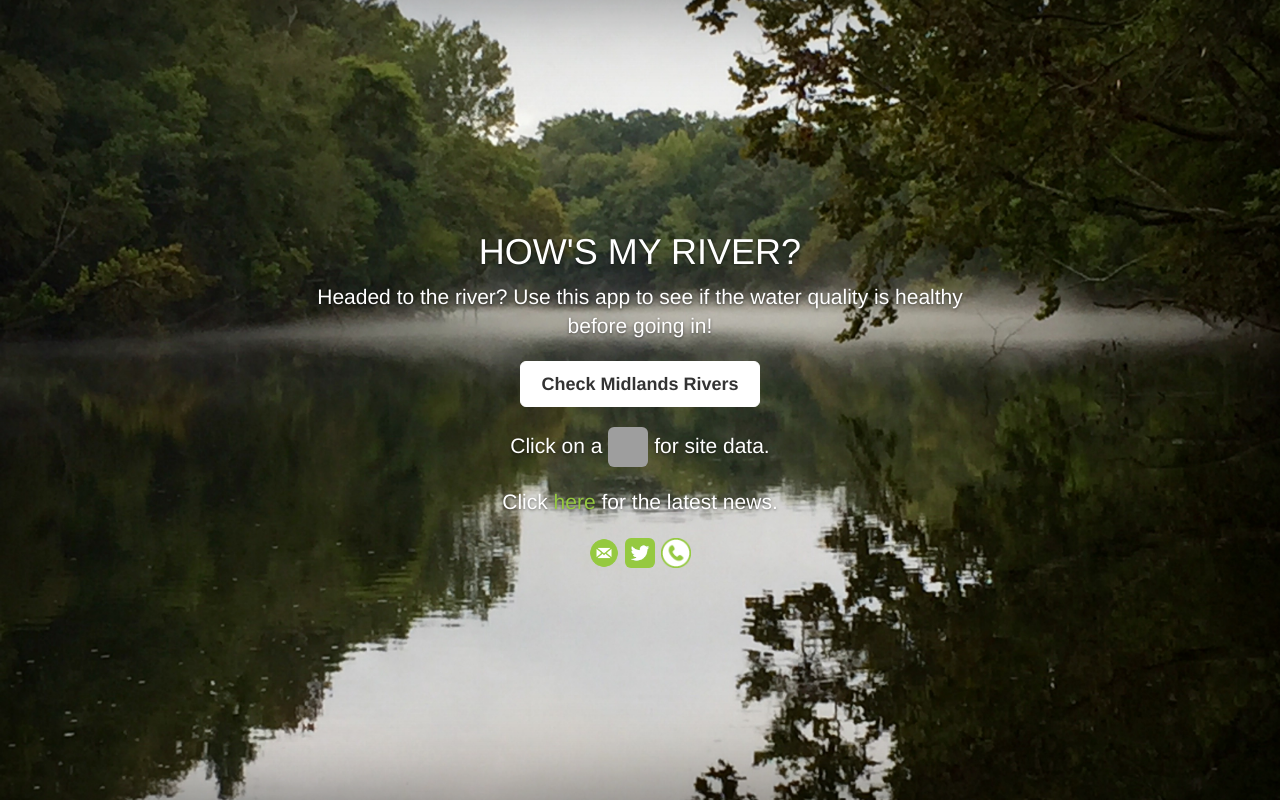
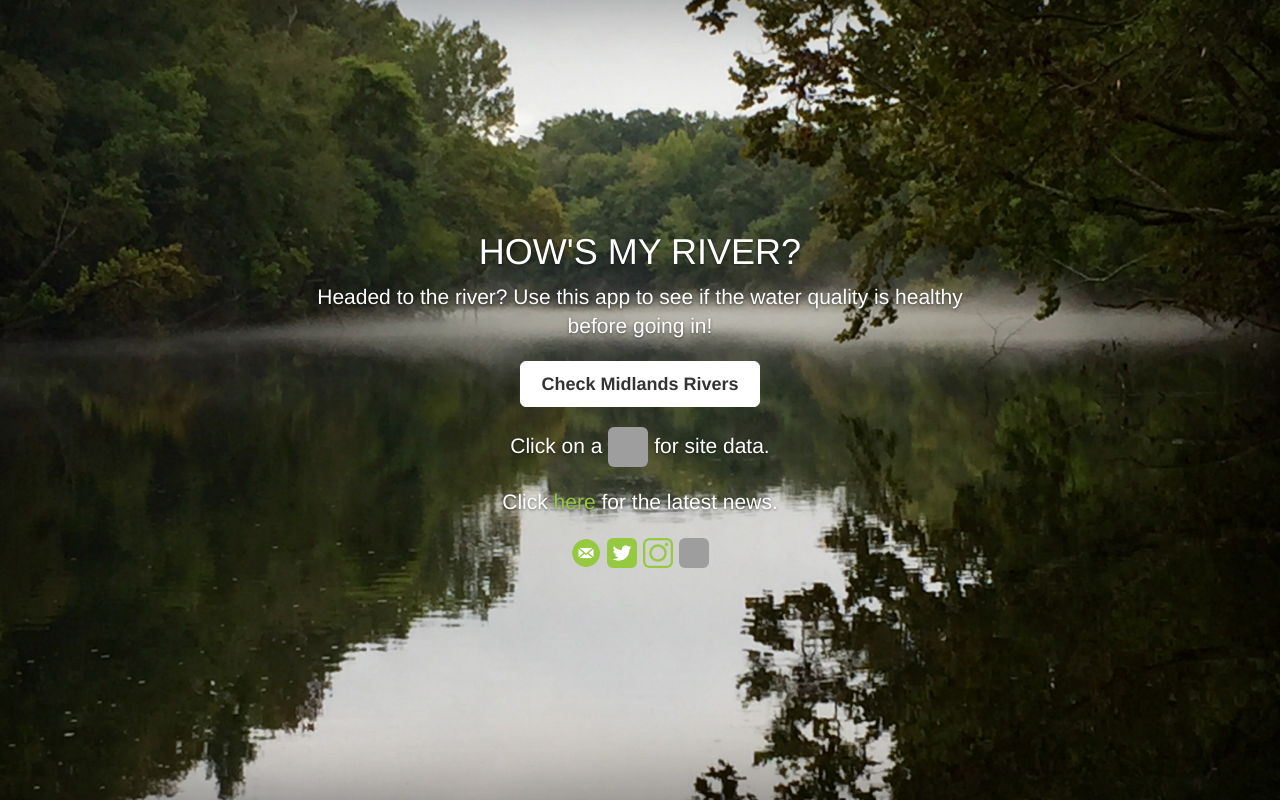
Before and after one commit to DanRamage/river_wq_app, a Flask app: page / in a window 1280 px wide. Run offline with Flask 2, Linux system fonts and the light colour scheme; parts of the project's set-up code (start-up, migrations or seed data) failed here and were passed over; some libraries are stand-ins or nearby versions; grey boxes are pictures that could not be loaded.

Commit message:
Added the instagram and RSS icons and links.

```diff
--- a/app/templates/sc_rivers_intro.html
+++ b/app/templates/sc_rivers_intro.html
@@ -76,9 +76,17 @@
             <a href="https://twitter.com/myscriver">
               <img class="img-rounded" src="static/images/Twitter_Social_Icon_Rounded_Square_Color.png"  style="width: 30px; height: 30px;">
             </a>
+            <a href="https://www.instagram.com/midlandsrivercoalition/">
+              <img class="img-rounded" src="static/images/instagram_icon.png"  style="width: 30px; height: 30px;">
+            </a>
+            <a href="/static/rss/midlandsrivers.rss">
+              <img class="img-rounded" src="static/images/instagram_rss_icon.png"  style="width: 30px; height: 30px;">
+            </a>
+              <!--
             <a href="tel:+18038280207">
               <img class="img-rounded" src="static/images/phone.png"  style="width: 30px; height: 30px;">
             </a>
+            -->
           </p>
         </div>
         <!--
```
Also changed, not shown: app/static/images/instagram_icon.png (added), app/static/images/rss_icon.png (added).
